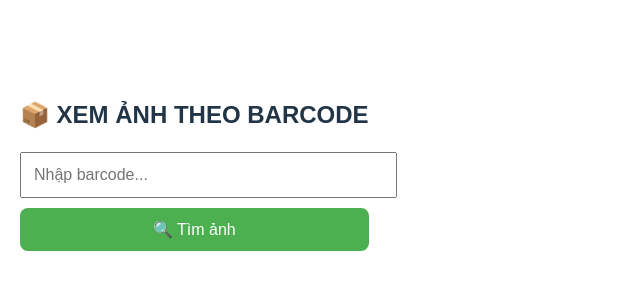
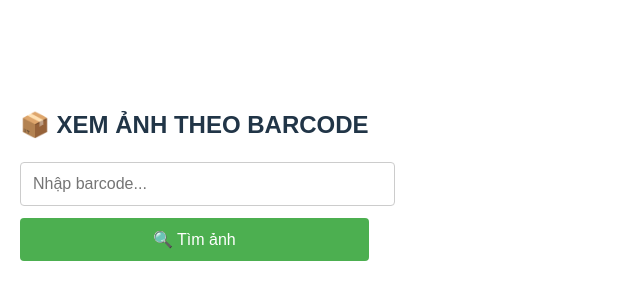
Before and after one commit to picare-tien/ViewQR, a React (Vite) app: page / in a window 1280 px wide. Shown: the part 226-526 px from the top of the page, without its empty margins (0-640 px from the left). Built offline with nearby package versions, Linux system fonts and the light colour scheme.

Commit message:
upgrade code

```diff
--- a/src/App.tsx
+++ b/src/App.tsx
@@ -1,103 +1,165 @@
-import { useEffect, useState } from "react"
+import { useEffect, useState } from "react";
 
 type ImageItem = {
-  id: string
-  name: string
-  created: number
-}
+  id: string;
+  name: string;
+  created: number;
+  // Nếu backend trả về url trực tiếp thì thêm field này
+  // url?: string;
+};
 
-const SCRIPT_URL = "https://script.google.com/macros/s/AKfycbyIeItASZdHyvWcuuBm37XA7BkmKfQJfB86OKxupbdKdUwRQJCEbxKBq_fRtVG6XEe-/exec"
+const SCRIPT_URL =
+  "https://script.google.com/macros/s/AKfycbx8c1lRQtQaXzcqGB7ciQk323Z0o7M8Hr1vNrefAyjl_kSD82Nnd3ihDZla5sXspjXu/exec";
 
 export default function App() {
-  const [barcode, setBarcode] = useState("")
-  const [images, setImages] = useState<ImageItem[]>([])
-  const [loading, setLoading] = useState(false)
-  const [error, setError] = useState("")
+  const [barcode, setBarcode] = useState("");
+  const [images, setImages] = useState<ImageItem[]>([]);
+  const [loading, setLoading] = useState(false);
+  const [error, setError] = useState("");
 
-  // 🔗 LẤY BARCODE TỪ URL
+  // Lấy barcode từ URL khi vào trang
   useEffect(() => {
-    const params = new URLSearchParams(window.location.search)
-    const code = params.get("barcode")
+    const params = new URLSearchParams(window.location.search);
+    const code = params.get("barcode");
+    if (code) {
+      setBarcode(code);
+      fetchImages(code);
+    }
+  }, []);
 
-    if (code) {
-      setBarcode(code)
-      fetchImages(code)
-    }
-  }, [])
+  const fetchImages = async (code?: string) => {
+    const value = code || barcode;
+    if (!value.trim()) return;
 
-  // 🔍 GỌI API
-  const fetchImages = async (code?: string) => {
-    const value = code || barcode
-    if (!value) return
-
-    setLoading(true)
-    setError("")
-    setImages([])
+    setLoading(true);
+    setError("");
+    setImages([]);
 
     try {
   const res = await fetch(
     `${SCRIPT_URL}?action=list&barcode=${encodeURIComponent(value)}`
-      )
-      const data = await res.json()
-      setImages(data)
-    } catch {
-      setError("Không tải được hình ảnh")
-    } finally {
-      setLoading(false)
+  );
+
+  if (!res.ok) throw new Error(`HTTP ${res.status}`);
+
+  const data = await res.json();
+
+  console.log("Dữ liệu thô từ API:", data); // Debug quan trọng!
+
+  // Trường hợp 1: Backend trả về { success: true, data: [...] } hoặc { data: [...] }
+  if (data.data && Array.isArray(data.data)) {
+    setImages(data.data);
+    if (data.data.length === 0) {
+      setError("Không có ảnh cho barcode này");
     }
+    return;
   }
+
+  // Trường hợp 2: Backend trả về { success: true, images: [...] } hoặc tương tự
+  if (data.images && Array.isArray(data.images)) {
+    setImages(data.images);
+    return;
+  }
+
+  // Trường hợp 3: Backend trả về mảng trực tiếp [...]
+  if (Array.isArray(data)) {
+    setImages(data);
+    return;
+  }
+
+  // Nếu có success: false hoặc message lỗi
+  if (data.success === false || data.message) {
+    setError(data.message || "Lỗi từ server");
+    return;
+  }
+
+  // Không khớp gì thì báo lỗi chung
+  throw new Error("Định dạng dữ liệu không hỗ trợ");
+} catch (err: any) {
+  console.error(err);
+  setError(err.message || "Không tải được hình ảnh. Vui lòng kiểm tra barcode và thử lại.");
+}
+  };
 
   return (
     <div style={styles.container}>
       <h2>📦 XEM ẢNH THEO BARCODE</h2>
 
       <input
+        type="text"
         value={barcode}
         onChange={(e) => setBarcode(e.target.value)}
         placeholder="Nhập barcode..."
         style={styles.input}
       />
 
-      <button onClick={() => fetchImages()} style={styles.button}>
+      <button
+        onClick={() => fetchImages()}
+        style={styles.button}
+        disabled={loading}
+      >
         🔍 Tìm ảnh
       </button>
 
       {loading && <p>⏳ Đang tải...</p>}
       {error && <p style={{ color: "red" }}>{error}</p>}
 
+      {images.length > 0 ? (
         <div style={styles.grid}>
           {images.map((img) => (
             <div key={img.id} style={styles.card}>
+              {/* Đây là phần sửa chính: thêm thẻ img và src */}
+
               <img
-              src={`${SCRIPT_URL}?action=image&id=${img.id}`}
+                src={`https://drive.google.com/thumbnail?id=${img.id}&sz=w1000`}
+                // Hoặc nếu backend trả về url đầy đủ thì dùng:
+                // src={img.url || `https://lh3.googleusercontent.com/d/${img.id}`}
+
+                alt={img.name || "Ảnh sản phẩm"}
                 style={styles.image}
-              loading="lazy"
+
+
+                onError={(e) => {
+                  e.currentTarget.style.display = "none";
+                  e.currentTarget.nextElementSibling?.removeAttribute("hidden");
+                }}
               />
-            <p>{new Date(img.created).toLocaleString()}</p>
+              <p hidden>Không tải được ảnh này</p>
+
+              <small>
+                {img.name} <br />
+                {new Date(img.created).toLocaleString()}
+              </small>
             </div>
           ))}
         </div>
-
-      {images.length === 0 && !loading && barcode && (
-        <p>❌ Không có ảnh cho barcode này</p>
+      ) : (
+        !loading &&
+        barcode && (
+          <p style={{ color: "#666", marginTop: 20 }}>
+            ❌ Không có ảnh cho barcode này
+          </p>
+        )
       )}
     </div>
-  )
+  );
 }
 
 const styles: { [key: string]: React.CSSProperties } = {
   container: {
-    maxWidth: 600,
+    maxWidth: 720,
     margin: "30px auto",
     padding: 20,
     textAlign: "center",
-    fontFamily: "Arial",
+    fontFamily: "Arial, sans-serif",
   },
   input: {
     width: "100%",
     padding: 12,
-    marginBottom: 10,
+    marginBottom: 12,
     fontSize: 16,
+    border: "1px solid #ccc",
+    borderRadius: 4,
   },
   button: {
     width: "100%",
@@ -106,22 +168,27 @@ const styles: { [key: string]: React.CSSProperties } = {
     backgroundColor: "#4CAF50",
     color: "white",
     border: "none",
+    borderRadius: 4,
     cursor: "pointer",
   },
   grid: {
-    marginTop: 20,
+    marginTop: 24,
     display: "grid",
-    gap: 16,
+    gridTemplateColumns: "repeat(auto-fit, minmax(280px, 1fr))",
+    gap: 20,
   },
   card: {
     border: "1px solid #ddd",
-    padding: 10,
+    padding: 12,
     borderRadius: 8,
+    background: "#fff",
+    boxShadow: "0 2px 8px rgba(0,0,0,0.08)",
   },
   image: {
     width: "100%",
-    maxHeight: "70vh",
+    maxHeight: "60vh",
     objectFit: "contain",
-    background: "#f5f5f5",
+    background: "#f8f9fa",
+    borderRadius: 4,
   },
-}
+};
```
Lines whose indentation alone changed are shown as unchanged.
